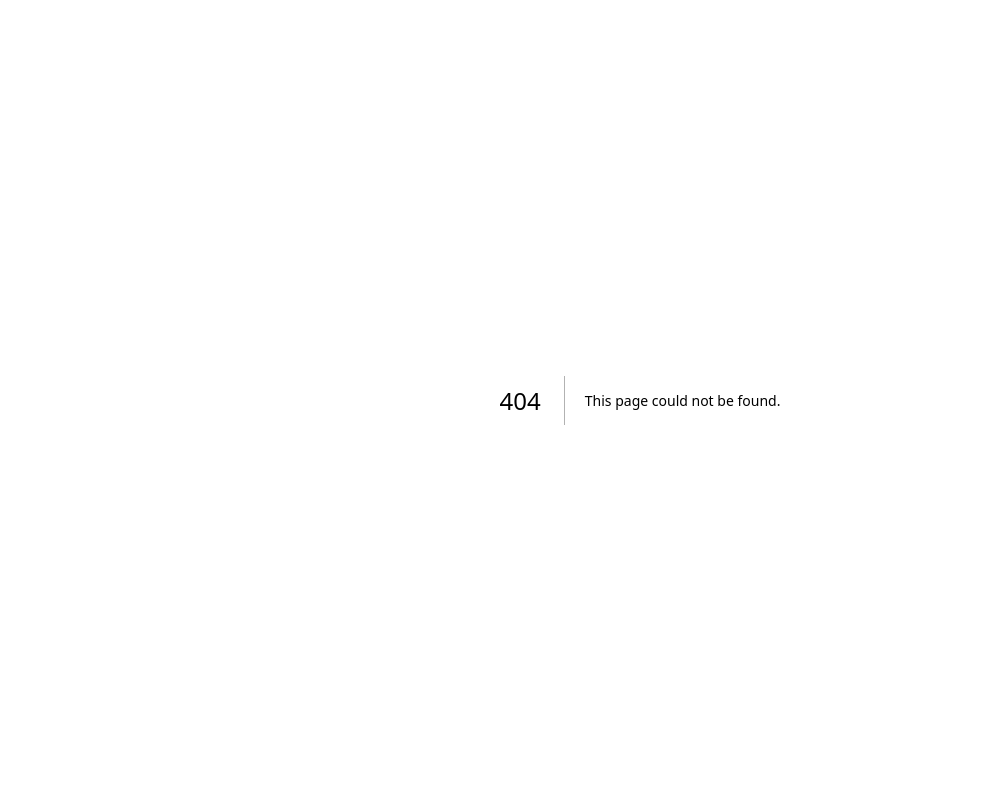
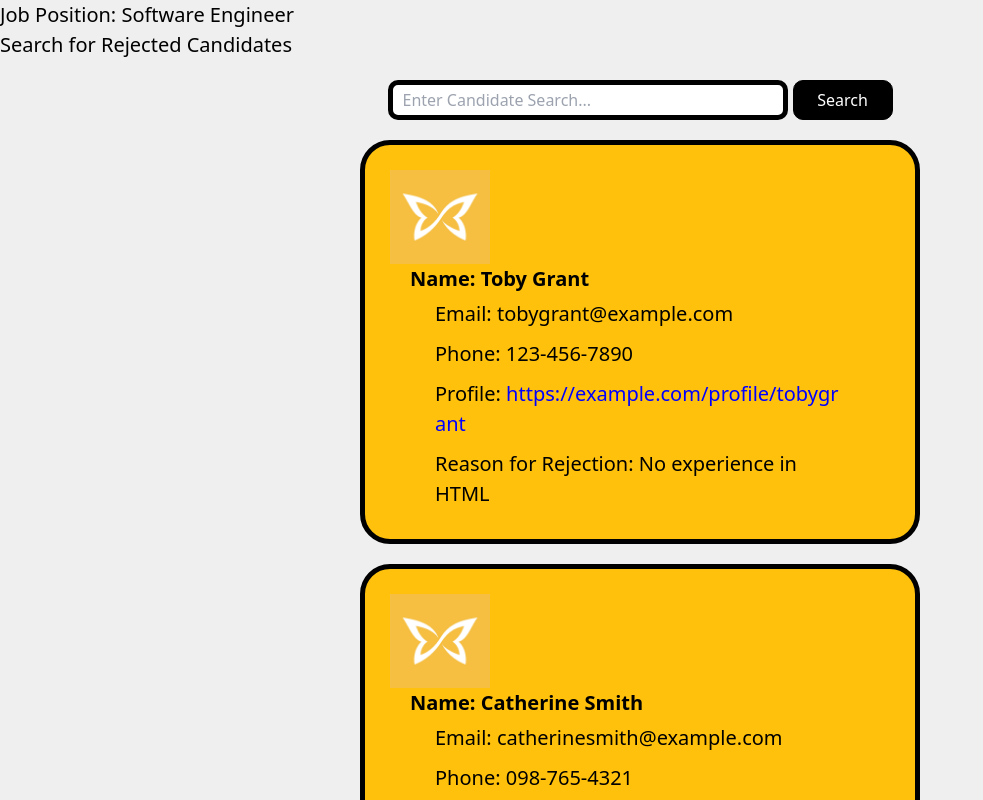
Before and after one commit to cfgtexas24/Team-15, a Next.js app: page /non_applicable_candidate in a window 1280 px wide. Before the commit this address had no page. Shown: the top 800 px of the page, without its empty margins (0-983 px from the left). Built offline with nearby package versions, Linux system fonts and the light colour scheme.

Commit message:
Created a Rejected Candidate Page

```diff
--- /dev/null
+++ b/src/app/non_applicable_candidate/None_Applicable_Candidates.css
@@ -0,0 +1,91 @@
+body {
+    background-color: #EFEFEF;
+    color: black;
+    font-family: var(--font-montserrat), var(--font-montserrat);
+    font-size: 20px
+}
+
+.search-input {
+    display: flex;
+    gap: 5px;
+    justify-content: center;
+    margin: 20px 0;
+}
+
+
+.search-bar {
+    width: 400px;
+    height: 40px;
+    padding: 0 10px;
+    border-radius: 10px;
+    box-sizing: border-box;
+    border: 5px solid black;
+    font-size: 16px;
+}
+
+
+.search-button {
+    background-color: black;
+    color: white;
+    width: 100px;
+    height: 40px;
+    font-size: 16px;
+    border: 1px solid black;
+    border-radius: 10px;
+    cursor: pointer;
+}
+
+
+.search-button:hover {
+    background-color: rgba(229, 166, 19, 0.781);
+    border: 1px solid rgba(144, 207, 255, 0.482);
+}
+
+
+.container {
+    color: black;
+    max-width: 560px;
+    margin: 20px auto;
+    padding: 25px;
+    text-align: left;
+    border: 5px solid black;
+    background-color: #FFC10C;
+    border-radius: 30px;
+}
+
+
+.result-name {
+    margin-left: 20px;
+    margin-right: 20px;
+    font-weight: bold;
+}
+
+
+.result-info {
+    font-size: 20px;
+    padding: 5px;
+    margin-left: 40px;
+    margin-right: 40px;
+}
+
+
+.result-info a {
+    word-break: break-all;
+    color: blue;
+    text-decoration: none;
+}
+
+
+.result-info a:hover {
+    text-decoration: underline;
+}
+
+.photo-gallery {
+    display: flex;
+
+    justify-content: center;
+}
+
+.image-container {
+    margin: 10px;
+}
--- /dev/null
+++ b/src/app/non_applicable_candidate/page.js
@@ -0,0 +1,95 @@
+"use client";
+
+import './None_Applicable_Candidates.css';
+import { useState, useEffect} from 'react';
+import Image from 'next/image';
+
+
+export default function Non_Applicable_Candidates() {
+    const [input, setInput] = useState('');
+    const [results, setResults] = useState([]);
+    const [data, setData] = useState([]);
+    const [loading, setLoading] = useState(true);
+    const [error, setError] = useState(null);
+
+    const sampleData = [
+        {
+            "Full Name": "Toby Grant",
+            "Email": "tobygrant@example.com",
+            "Phone": "123-456-7890",
+            "Profile": "https://example.com/profile/tobygrant",
+            "Reason for Rejection": "No experience in HTML"
+        },
+        {
+            "Full Name": "Catherine Smith",
+            "Email": "catherinesmith@example.com",
+            "Phone": "098-765-4321",
+            "Profile": "https://example.com/profile/tobygrant",
+            "Reason for Rejection": "No Java experience"
+        },
+    ];
+
+    useEffect(() => {
+        setData(sampleData);
+        setResults(sampleData);
+        setLoading(false);
+    }, []);
+
+    const listingFinder = () => {
+        const matches = sampleData.filter(item => {
+            const current = item["Full Name"] ? item["Full Name"].toLowerCase() : '';
+            return current.includes(input.toLowerCase());
+        });
+        setResults(matches);
+    };
+
+    const handleSubmit = (e) => {
+        e.preventDefault();
+        listingFinder();
+    };
+
+    return (
+        <div className="app-container">
+            <h1>Job Position: Software Engineer</h1>
+            <h2>Search for Rejected Candidates</h2>
+            <form onSubmit={handleSubmit}>
+                <div className="search-input">
+                    <input
+                        className="search-bar"
+                        type="text"
+                        value={input}
+                        onChange={(e) => setInput(e.target.value)}
+                        placeholder="Enter Candidate Search..."
+                    />
+                    <button className="search-button" type="submit">Search</button>
+                </div>
+            </form>
+
+            {!results.length && <p className="no-results-message">Candidate Not Found.</p>}
+
+            <div className="results-container">
+                {results.map((item, index) => (
+                    <div className="container" key={index}>
+                        <div className="logo">
+                            <Image
+                                src="/logo.png"
+                                alt="Logo image"
+                                width={100}
+                                height={100}
+                            />
+                        </div>
+                        <div className="candidate-info">
+                            <p className="result-name">Name: {item["Full Name"] || "N/A"}</p>
+                            <p className="result-info">Email: {item.Email || "N/A"}</p>
+                            <p className="result-info">Phone: {item.Phone || "N/A"}</p>
+                            <p className="result-info">
+                                Profile: <a href={item.Profile || "#"} target="_blank" rel="noopener noreferrer">{item.Profile || "N/A"}</a>
+                            </p>
+                            <p className="result-info">Reason for Rejection: {item["Reason for Rejection"] || "N/A"}</p>
+                        </div>
+                    </div>
+                ))}
+            </div>
+        </div>
+    );
+}
```
Also changed, not shown: src/app/applicable_candidates/page.js (+0 -8 lines), src/app/page.js (+7 -3 lines).
